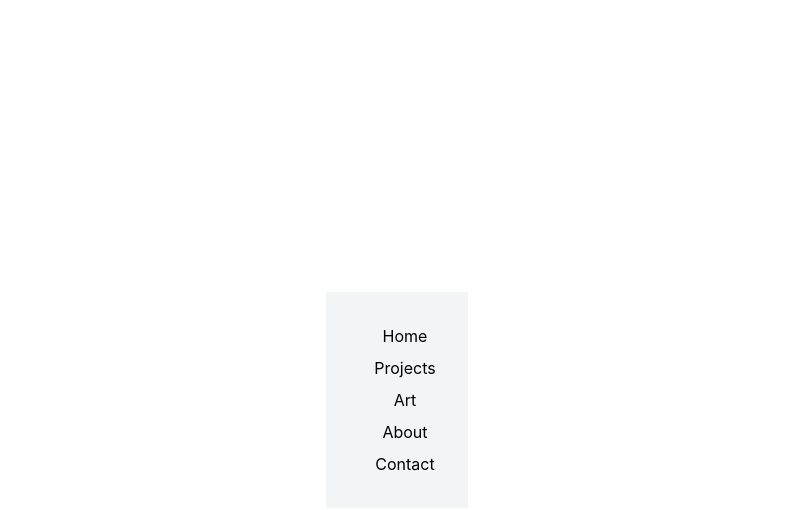
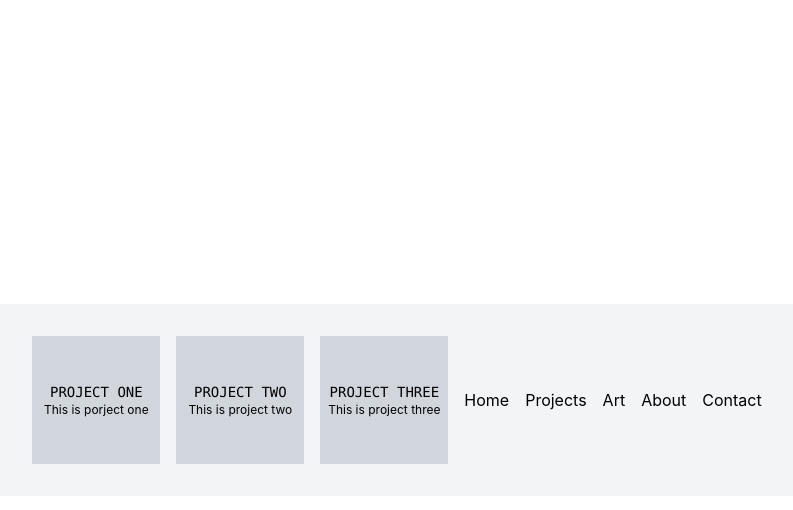
Before and after one commit to shadikodehode/ShadiPortfolio, a React (Vite) app: page / in a window 1280 px wide. Both pictures are taken after a click on the button "Projects". Shown: the top 510 px of the page, without its empty margins (243-1036 px from the left). Built offline with nearby package versions, Linux system fonts and the light colour scheme.

Commit message:
Project card with motion test

```diff
--- a/src/components/Card.jsx
+++ b/src/components/Card.jsx
@@ -4,6 +4,7 @@ export function Card({ children }) {
   return (
     <motion.div
       layout
+      transition={{ duration: 0.2, ease: 'easeInOut' }}
       className="flex flex-row items-center justify-center p-8 bg-gray-100 gap-4"
     >
       {children}
--- a/src/components/NavBar.jsx
+++ b/src/components/NavBar.jsx
@@ -1,8 +1,10 @@
 import { NAV_LINKS } from "./navLinks.js"
 
 export function NavBar({ currentView, setCurrentView }) {
+const isLanding = currentView === 'landing'
+
   return (
-    <nav className="flex flex-col gap-2">
+    <nav className={`flex gap-4 ${isLanding ? 'flex-col' : 'flex-row tiems-start'}`}>
       {NAV_LINKS.map(({ key, label }) => (
         <button
           key={key}
--- /dev/null
+++ b/src/components/ProjectCard.jsx
@@ -0,0 +1,8 @@
+export function ProjectCard({ title, description }) {
+  return (
+    <div className="flex flex-col w-32 h-32 items-center justify-center bg-gray-300">
+      <h3 className="font-mono text-sm uppercase">{title}</h3>
+      <p className="text-xs">{description}</p>
+    </div>
+  )
+}
--- /dev/null
+++ b/src/data/projects.js
@@ -0,0 +1,6 @@
+export const PROJECTS = [
+  { id: 1, title: 'Project One' , description: 'This is porject one'},
+  { id: 2, title: 'Project Two', description: 'This is project two'},
+  { id: 3, title: 'Project Three', description: 'This is project three'},
+
+]
--- a/src/views/Projects.jsx
+++ b/src/views/Projects.jsx
@@ -1,3 +1,12 @@
+import { ProjectCard } from '../components/ProjectCard'
+import { PROJECTS } from '../data/projects.js'
+
 export function Projects() {
-
+  return (
+    <div className="flex flex-wrap gap-4 justify-center">
+      {PROJECTS.map(({ id, title, description }) => (
+        <ProjectCard key={id} title={title} description={description}/>
+      ))}
+    </div>
+  )
 }
```
